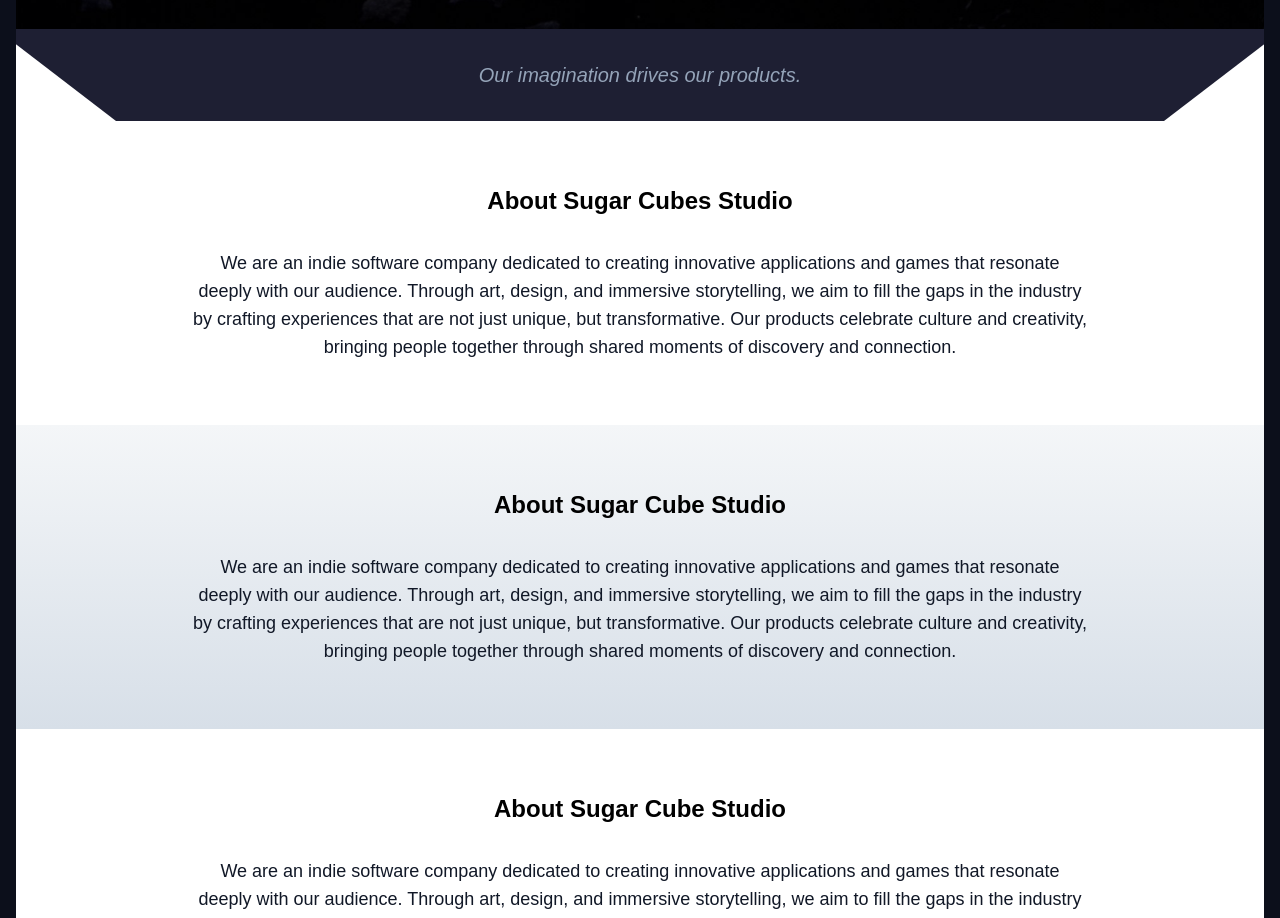
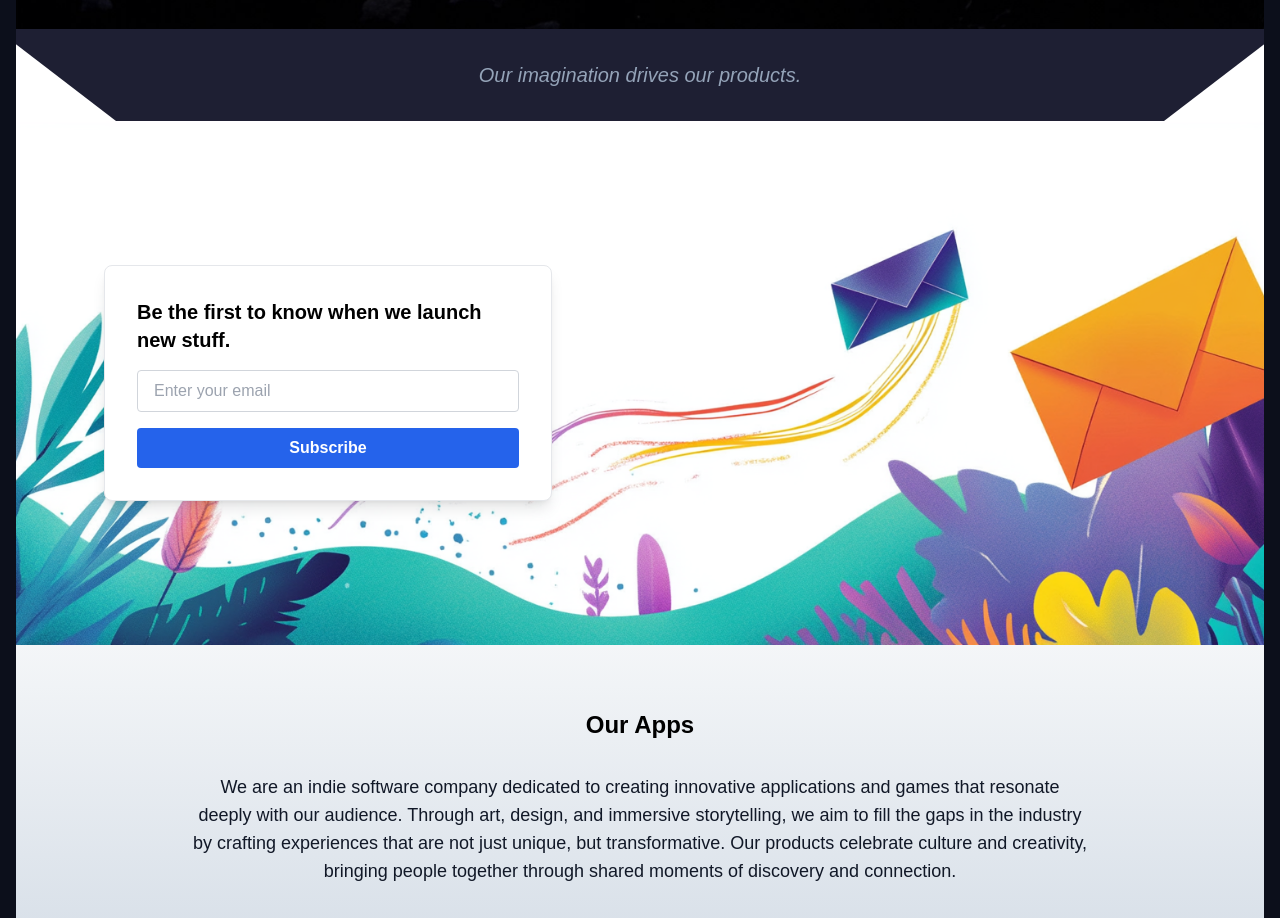
Before and after one commit to westwick/sugarcubestudio, a Nuxt app: page / in a window 1280 px wide. Shown: the part 640-1558 px from the top of the page. Built offline with nearby package versions, Linux system fonts and the light colour scheme.

Commit message:
add HomeNewsletter component

```diff
--- /dev/null
+++ b/components/HomeNewsletter.vue
@@ -0,0 +1,47 @@
+<template>
+  <div class="newsletter-bg bg-cover bg-center py-16">
+    <div class="container mx-auto flex flex-col md:flex-row items-center my-20">
+      <div class="md:w-1/2 mb-8 md:mb-0">
+        <div
+          class="max-w-md mx-auto bg-white p-8 rounded-lg shadow-lg border border-gray-200"
+        >
+          <h2 class="text-black font-bold text-xl mb-4">
+            Be the first to know when we launch new stuff.
+          </h2>
+          <form @submit.prevent="submitForm">
+            <input
+              type="email"
+              v-model="email"
+              placeholder="Enter your email"
+              class="text-black w-full px-4 py-2 mb-4 rounded border border-gray-300"
+              required
+            />
+            <button
+              type="submit"
+              class="w-full bg-blue-600 hover:bg-blue-700 text-white font-bold py-2 px-4 rounded"
+            >
+              Subscribe
+            </button>
+          </form>
+        </div>
+      </div>
+      <div class="md:w-1/2">
+        <p class="max-w-xl mx-auto"></p>
+      </div>
+    </div>
+  </div>
+</template>
+
+<script setup>
+const email = ref("");
+
+const submitForm = () => {
+  console.log("Form submitted with email:", email.value);
+};
+</script>
+
+<style scoped>
+.newsletter-bg {
+  background-image: url("@/assets/images/newsletter-bg.png");
+}
+</style>
--- a/pages/index.vue
+++ b/pages/index.vue
@@ -11,28 +11,13 @@
       </div>
     </section>
     <section>
-      <div class="py-16 container mx-auto text-center">
-        <h2 class="text-black font-bold text-2xl mb-8">
-          About Sugar Cubes Studio
-        </h2>
-        <p class="text-gray-900 text-lg max-w-4xl mx-auto">
-          We are an indie software company dedicated to creating innovative
-          applications and games that resonate deeply with our audience. Through
-          art, design, and immersive storytelling, we aim to fill the gaps in
-          the industry by crafting experiences that are not just unique, but
-          transformative. Our products celebrate culture and creativity,
-          bringing people together through shared moments of discovery and
-          connection.
-        </p>
-      </div>
+      <HomeNewsletter />
     </section>
     <section
       class="bg-gradient-to-t from-[rgb(215,223,232)] to-[rgb(244,246,248)]"
     >
       <div class="py-16 container mx-auto text-center">
-        <h2 class="text-black font-bold text-2xl mb-8">
-          About Sugar Cube Studio
-        </h2>
+        <h2 class="text-black font-bold text-2xl mb-8">Our Apps</h2>
         <p class="text-gray-900 text-lg max-w-4xl mx-auto">
           We are an indie software company dedicated to creating innovative
           applications and games that resonate deeply with our audience. Through
```
Also changed, not shown: assets/images/newsletter-bg.png (added).
